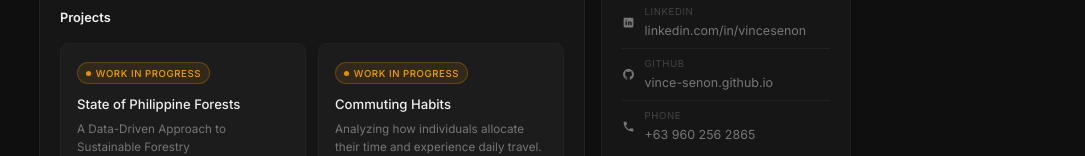
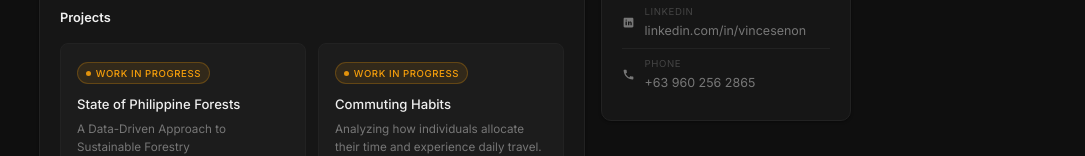
Before and after one commit to vince-senon/myPortfolio, a plain HTML site: page index.html in a window 1280 px wide. Shown: the part 736-892 px from the top of the page, without its empty margins (195-1280 px from the left). Drawn offline with Linux system fonts and the light colour scheme.

Commit message:
Update index.html

```diff
--- a/index.html
+++ b/index.html
@@ -626,13 +626,13 @@
           </div>
         </div>
 
-        <div class="contact-row">
+        <!-- <div class="contact-row">
           <svg class="icon" viewBox="0 0 24 24"><path d="M12 2C6.48 2 2 6.48 2 12c0 4.42 2.87 8.17 6.84 9.5.5.09.68-.22.68-.48v-1.7C6.73 19.91 6.14 18 6.14 18c-.46-1.16-1.11-1.47-1.11-1.47-.91-.62.07-.61.07-.61 1 .07 1.53 1.03 1.53 1.03.89 1.52 2.34 1.08 2.91.83.09-.65.35-1.08.63-1.33-2.22-.25-4.55-1.11-4.55-4.94 0-1.09.39-1.98 1.03-2.68-.1-.25-.45-1.27.1-2.64 0 0 .84-.27 2.75 1.02A9.56 9.56 0 0112 6.8c.85 0 1.71.11 2.51.33 1.91-1.29 2.75-1.02 2.75-1.02.55 1.37.2 2.39.1 2.64.64.7 1.03 1.59 1.03 2.68 0 3.84-2.34 4.68-4.57 4.93.36.31.68.92.68 1.85V21c0 .27.18.58.69.48C19.14 20.16 22 16.42 22 12c0-5.52-4.48-10-10-10z"/></svg>
           <div>
             <div class="contact-label">GitHub</div>
             <a href="https://github.com/vince-senon" target="_blank">vince-senon.github.io</a>
           </div>
-        </div>
+        </div> -->
 
         <div class="contact-row">
           <svg class="icon" viewBox="0 0 24 24"><path d="M6.6 10.8c1.4 2.8 3.8 5.1 6.6 6.6l2.2-2.2c.3-.3.7-.4 1-.2 1.1.4 2.3.6 3.6.6.6 0 1 .4 1 1V20c0 .6-.4 1-1 1-9.4 0-17-7.6-17-17 0-.6.4-1 1-1h3.5c.6 0 1 .4 1 1 0 1.3.2 2.5.6 3.6.1.3 0 .7-.2 1L6.6 10.8z"/></svg>
```
